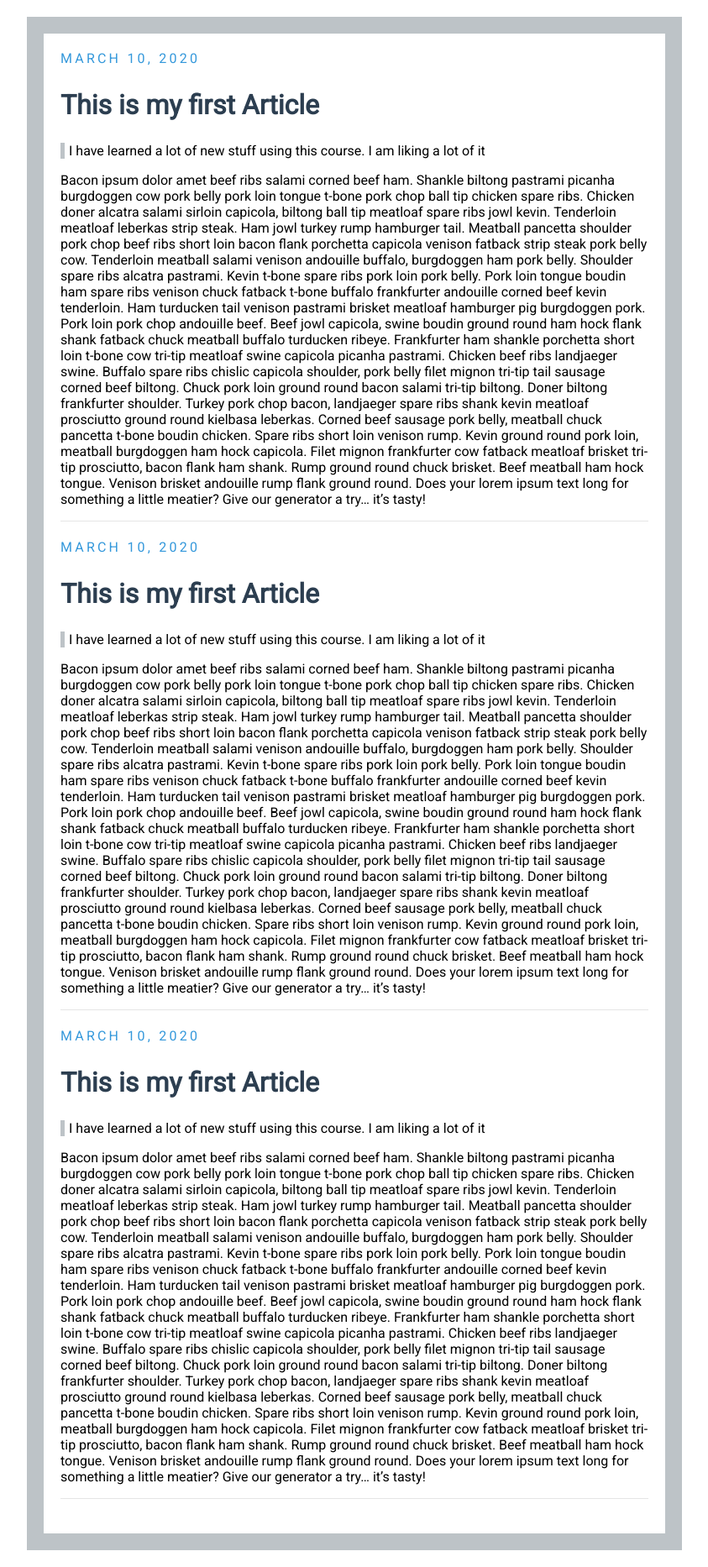
After one commit to Ronaldoh1/WebCourse, a PHP site: page /blog.html in a window 1280 px wide. The commit adds this page. Shown: the whole page at 84% size, without its empty margins (218-1061 px from the left). Run offline with PHP 8.4, Linux system fonts and the light colour scheme.

Commit message:
created blog

```diff
--- a/app.css
+++ b/app.css
@@ -19,3 +19,7 @@ body {
 
 
 /* Hexidemial colors  #000000 - black  Hexidecimal are base 16. */
+
+/* basic selectors
+
+  */
--- /dev/null
+++ b/blog.css
@@ -0,0 +1,35 @@
+body {
+  border: 20px solid #bdc3c7;
+  padding: 20px;
+  max-width: 700px;
+  width: 80%;
+  margin: 20px auto;
+  font-family: Roboto;
+  font-weight: normal;
+}
+.post {
+  margin-bottom:20px;
+}
+.quote {
+  border-left: 5px solid #bdc3c7;
+  padding-left: 5px;
+
+}
+
+.date {
+  color: #3498db;
+  text-transform: uppercase;
+  letter-spacing: 0.2rem;
+}
+
+h2 {
+  color: #2c3e50;
+  font-size: 2.0rem;
+}
+
+hr {
+    border: 0;
+    height: 0;
+    border-top: 1px solid rgba(0, 0, 0, 0.1);
+    border-bottom: 1px solid rgba(255, 255, 255, 0.3);
+}
--- /dev/null
+++ b/blog.html
@@ -0,0 +1,70 @@
+<!DOCTYPE html>
+<html lang="en" dir="ltr">
+  <head>
+    <meta charset="utf-8">
+    <title>Blog</title>
+    <link href="https://fonts.googleapis.com/css?family=Inter:400,500|Roboto:400,400i|Sen&display=swap" rel="stylesheet">
+    <link rel="stylesheet" href="blog.css">
+  </head>
+  <body>
+    <div class="post">
+      <div class="date">March 10, 2020</div>
+      <h2> This is my first Article </h2>
+      <p class="quote">I have learned a lot of new stuff using this course. I am liking a lot of it</p>
+
+          <p>Bacon ipsum dolor amet beef ribs salami corned beef ham. Shankle biltong pastrami picanha burgdoggen cow pork belly pork loin tongue t-bone pork chop ball tip chicken spare ribs. Chicken doner alcatra salami sirloin capicola, biltong ball tip meatloaf spare ribs jowl kevin. Tenderloin meatloaf leberkas strip steak. Ham jowl turkey rump hamburger tail.
+
+      Meatball pancetta shoulder pork chop beef ribs short loin bacon flank porchetta capicola venison fatback strip steak pork belly cow. Tenderloin meatball salami venison andouille buffalo, burgdoggen ham pork belly. Shoulder spare ribs alcatra pastrami. Kevin t-bone spare ribs pork loin pork belly. Pork loin tongue boudin ham spare ribs venison chuck fatback t-bone buffalo frankfurter andouille corned beef kevin tenderloin.
+
+      Ham turducken tail venison pastrami brisket meatloaf hamburger pig burgdoggen pork. Pork loin pork chop andouille beef. Beef jowl capicola, swine boudin ground round ham hock flank shank fatback chuck meatball buffalo turducken ribeye. Frankfurter ham shankle porchetta short loin t-bone cow tri-tip meatloaf swine capicola picanha pastrami. Chicken beef ribs landjaeger swine. Buffalo spare ribs chislic capicola shoulder, pork belly filet mignon tri-tip tail sausage corned beef biltong.
+
+      Chuck pork loin ground round bacon salami tri-tip biltong. Doner biltong frankfurter shoulder. Turkey pork chop bacon, landjaeger spare ribs shank kevin meatloaf prosciutto ground round kielbasa leberkas. Corned beef sausage pork belly, meatball chuck pancetta t-bone boudin chicken. Spare ribs short loin venison rump.
+
+      Kevin ground round pork loin, meatball burgdoggen ham hock capicola. Filet mignon frankfurter cow fatback meatloaf brisket tri-tip prosciutto, bacon flank ham shank. Rump ground round chuck brisket. Beef meatball ham hock tongue. Venison brisket andouille rump flank ground round.
+
+      Does your lorem ipsum text long for something a little meatier? Give our generator a try… it’s tasty!</p>
+      <hr>
+    </div>
+
+    <div class="post">
+      <div class="date">March 10, 2020</div>
+      <h2> This is my first Article </h2>
+      <p class="quote">I have learned a lot of new stuff using this course. I am liking a lot of it</p>
+
+          <p>Bacon ipsum dolor amet beef ribs salami corned beef ham. Shankle biltong pastrami picanha burgdoggen cow pork belly pork loin tongue t-bone pork chop ball tip chicken spare ribs. Chicken doner alcatra salami sirloin capicola, biltong ball tip meatloaf spare ribs jowl kevin. Tenderloin meatloaf leberkas strip steak. Ham jowl turkey rump hamburger tail.
+
+      Meatball pancetta shoulder pork chop beef ribs short loin bacon flank porchetta capicola venison fatback strip steak pork belly cow. Tenderloin meatball salami venison andouille buffalo, burgdoggen ham pork belly. Shoulder spare ribs alcatra pastrami. Kevin t-bone spare ribs pork loin pork belly. Pork loin tongue boudin ham spare ribs venison chuck fatback t-bone buffalo frankfurter andouille corned beef kevin tenderloin.
+
+      Ham turducken tail venison pastrami brisket meatloaf hamburger pig burgdoggen pork. Pork loin pork chop andouille beef. Beef jowl capicola, swine boudin ground round ham hock flank shank fatback chuck meatball buffalo turducken ribeye. Frankfurter ham shankle porchetta short loin t-bone cow tri-tip meatloaf swine capicola picanha pastrami. Chicken beef ribs landjaeger swine. Buffalo spare ribs chislic capicola shoulder, pork belly filet mignon tri-tip tail sausage corned beef biltong.
+
+      Chuck pork loin ground round bacon salami tri-tip biltong. Doner biltong frankfurter shoulder. Turkey pork chop bacon, landjaeger spare ribs shank kevin meatloaf prosciutto ground round kielbasa leberkas. Corned beef sausage pork belly, meatball chuck pancetta t-bone boudin chicken. Spare ribs short loin venison rump.
+
+      Kevin ground round pork loin, meatball burgdoggen ham hock capicola. Filet mignon frankfurter cow fatback meatloaf brisket tri-tip prosciutto, bacon flank ham shank. Rump ground round chuck brisket. Beef meatball ham hock tongue. Venison brisket andouille rump flank ground round.
+
+      Does your lorem ipsum text long for something a little meatier? Give our generator a try… it’s tasty!</p>
+      <hr>
+    </div>
+
+    <div class="post">
+      <div class="date">March 10, 2020</div>
+      <h2> This is my first Article </h2>
+      <p class="quote">I have learned a lot of new stuff using this course. I am liking a lot of it</p>
+
+          <p>Bacon ipsum dolor amet beef ribs salami corned beef ham. Shankle biltong pastrami picanha burgdoggen cow pork belly pork loin tongue t-bone pork chop ball tip chicken spare ribs. Chicken doner alcatra salami sirloin capicola, biltong ball tip meatloaf spare ribs jowl kevin. Tenderloin meatloaf leberkas strip steak. Ham jowl turkey rump hamburger tail.
+
+      Meatball pancetta shoulder pork chop beef ribs short loin bacon flank porchetta capicola venison fatback strip steak pork belly cow. Tenderloin meatball salami venison andouille buffalo, burgdoggen ham pork belly. Shoulder spare ribs alcatra pastrami. Kevin t-bone spare ribs pork loin pork belly. Pork loin tongue boudin ham spare ribs venison chuck fatback t-bone buffalo frankfurter andouille corned beef kevin tenderloin.
+
+      Ham turducken tail venison pastrami brisket meatloaf hamburger pig burgdoggen pork. Pork loin pork chop andouille beef. Beef jowl capicola, swine boudin ground round ham hock flank shank fatback chuck meatball buffalo turducken ribeye. Frankfurter ham shankle porchetta short loin t-bone cow tri-tip meatloaf swine capicola picanha pastrami. Chicken beef ribs landjaeger swine. Buffalo spare ribs chislic capicola shoulder, pork belly filet mignon tri-tip tail sausage corned beef biltong.
+
+      Chuck pork loin ground round bacon salami tri-tip biltong. Doner biltong frankfurter shoulder. Turkey pork chop bacon, landjaeger spare ribs shank kevin meatloaf prosciutto ground round kielbasa leberkas. Corned beef sausage pork belly, meatball chuck pancetta t-bone boudin chicken. Spare ribs short loin venison rump.
+
+      Kevin ground round pork loin, meatball burgdoggen ham hock capicola. Filet mignon frankfurter cow fatback meatloaf brisket tri-tip prosciutto, bacon flank ham shank. Rump ground round chuck brisket. Beef meatball ham hock tongue. Venison brisket andouille rump flank ground round.
+
+      Does your lorem ipsum text long for something a little meatier? Give our generator a try… it’s tasty!</p>
+      <hr>
+    </div>
+
+
+
+  </body>
+</html>
```
Also changed, not shown: todolist.css (+6 -1 lines).
